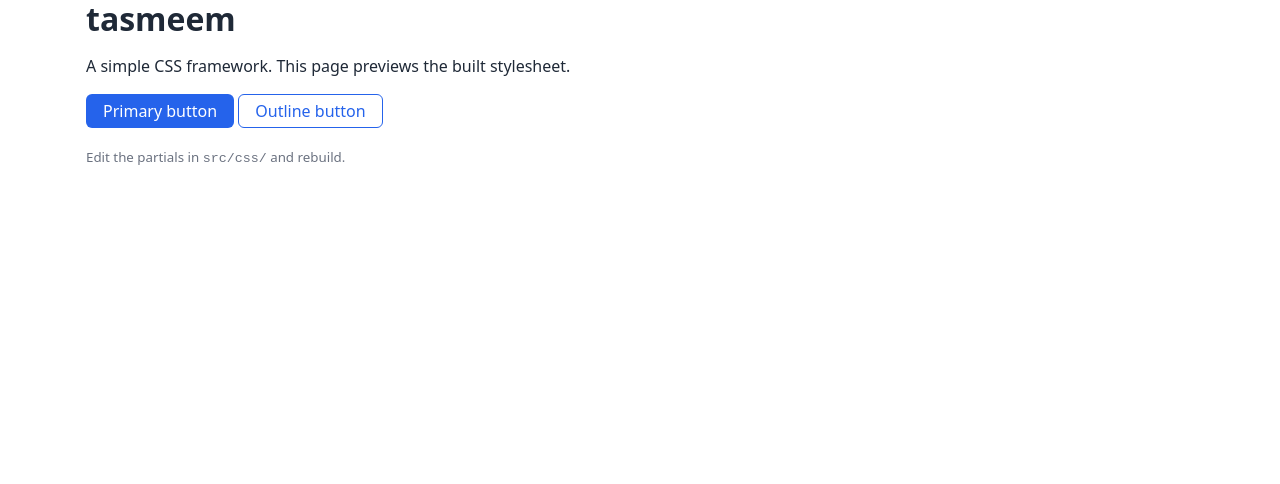
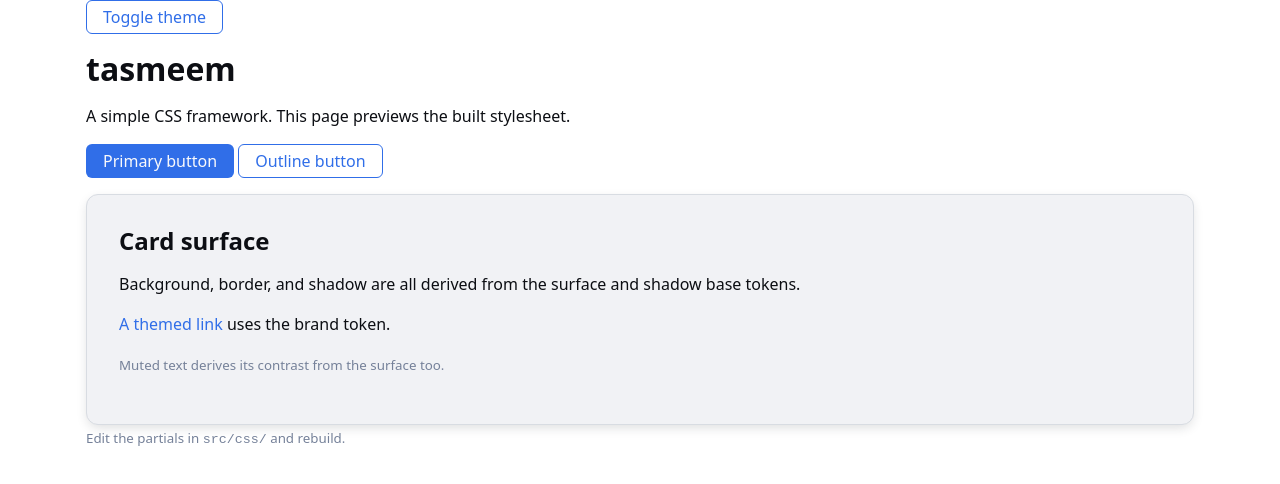
Before and after one commit to omaralian/Tasmeem, a website built with webpack: page demo/index.html in a window 1280 px wide. Built offline with nearby package versions, Linux system fonts and the light colour scheme.

Commit message:
Implement design token system for CSS theming

```diff
--- a/demo/index.html
+++ b/demo/index.html
@@ -9,6 +9,12 @@
   </head>
   <body>
     <div class="container">
+      <p>
+        <button class="btn btn--outline" id="theme-toggle" type="button">
+          Toggle theme
+        </button>
+      </p>
+
       <h1>tasmeem</h1>
       <p>A simple CSS framework. This page previews the built stylesheet.</p>
 
@@ -17,7 +23,50 @@
         <button class="btn btn--outline">Outline button</button>
       </p>
 
+      <!-- Surfaces, borders, radius and shadows all derive from the base
+           tokens, so this card re-themes itself when you toggle. -->
+      <div
+        style="
+          background: var(--card-bg);
+          border: 1px solid var(--card-border);
+          border-radius: var(--card-radius);
+          box-shadow: var(--card-shadow);
+          padding: var(--card-padding);
+        "
+      >
+        <h2>Card surface</h2>
+        <p>
+          Background, border, and shadow are all derived from the surface and
+          shadow base tokens.
+        </p>
+        <p><a href="#">A themed link</a> uses the brand token.</p>
+        <p><small>Muted text derives its contrast from the surface too.</small></p>
+      </div>
+
       <p><small>Edit the partials in <code>src/css/</code> and rebuild.</small></p>
     </div>
+
+    <script>
+      (function () {
+        var root = document.documentElement;
+        var saved = localStorage.getItem("theme");
+        if (saved) root.setAttribute("data-theme", saved);
+
+        document
+          .getElementById("theme-toggle")
+          .addEventListener("click", function () {
+            var current = root.getAttribute("data-theme");
+            // Fall back to the OS preference when nothing is set yet.
+            if (!current) {
+              current = window.matchMedia("(prefers-color-scheme: dark)").matches
+                ? "dark"
+                : "light";
+            }
+            var next = current === "dark" ? "light" : "dark";
+            root.setAttribute("data-theme", next);
+            localStorage.setItem("theme", next);
+          });
+      })();
+    </script>
   </body>
 </html>
--- /dev/null
+++ b/src/css/base/component-tokens.css
@@ -0,0 +1,41 @@
+/*
+ * COMPONENT TOKENS — per-component aliases of the semantic tokens.
+ *
+ * Components reference these (never raw colors or semantic tokens directly),
+ * so a component can be retargeted here without touching its stylesheet.
+ */
+:root {
+  /* Button */
+  --button-bg:            var(--color-primary);
+  --button-bg-hover:      var(--color-primary-hover);
+  --button-bg-active:     var(--color-primary-active);
+  --button-color:         var(--color-on-primary);
+  --button-padding-y:     var(--space-sm);
+  --button-padding-x:     var(--space-md);
+  --button-radius:        var(--radius-md);
+  --button-border-width:  var(--border-width);
+  --button-font-weight:   500;
+  --button-line-height:   var(--line-height-none);
+  --button-transition:    var(--transition-colors);
+  --button-outline-color: var(--color-primary);
+
+  /* Link */
+  --link-color:       var(--color-primary);
+  --link-color-hover: var(--color-primary-hover);
+
+  /* Focus ring */
+  --focus-ring-color:  hsl(var(--brand-hue) var(--brand-saturation) var(--brand-lightness) / 0.5);
+  --focus-ring-width:  3px;
+  --focus-ring-offset: 2px;
+
+  /* Container */
+  --container-max:     1140px;
+  --container-padding: var(--space-md);
+
+  /* Surface / card (demo + future components) */
+  --card-bg:      var(--color-surface);
+  --card-border:  var(--color-border);
+  --card-radius:  var(--radius-lg);
+  --card-shadow:  var(--shadow-md);
+  --card-padding: var(--space-lg);
+}
--- a/src/css/base/reset.css
+++ b/src/css/base/reset.css
@@ -27,3 +27,8 @@ select,
 textarea {
   font: inherit;
 }
+
+:focus-visible {
+  outline: var(--focus-ring-width) solid var(--focus-ring-color);
+  outline-offset: var(--focus-ring-offset);
+}
--- /dev/null
+++ b/src/css/base/semantic.css
@@ -0,0 +1,74 @@
+/*
+ * SEMANTIC TOKENS — derived from the base tokens in tokens.css.
+ *
+ * Don't edit these directly; change the base tokens instead. Colors are
+ * expressed as HSL channels so variants come from calc() on lightness/
+ * saturation, and surface-based tokens (text/muted/border) auto-invert when
+ * --surface-lightness flips between light and dark themes.
+ */
+:root {
+  /* Brand / primary */
+  --color-primary:        hsl(var(--brand-hue) var(--brand-saturation) var(--brand-lightness));
+  --color-primary-hover:  hsl(var(--brand-hue) var(--brand-saturation) calc(var(--brand-lightness) - 8%));
+  --color-primary-active: hsl(var(--brand-hue) var(--brand-saturation) calc(var(--brand-lightness) - 15%));
+  --color-primary-muted:  hsl(var(--brand-hue) calc(var(--brand-saturation) - 20%) calc(var(--brand-lightness) + 34%));
+  --color-on-primary:     hsl(var(--brand-hue) 25% 98%);
+
+  /* Surfaces / neutrals (auto-invert via --surface-lightness) */
+  --_text-lightness: clamp(0%, calc(96% - var(--surface-lightness) * 0.9), 100%);
+  --color-bg:      hsl(var(--surface-hue) var(--surface-saturation) var(--surface-lightness));
+  --color-surface: hsl(var(--surface-hue) var(--surface-saturation)
+                       calc(var(--surface-lightness) + (var(--_text-lightness) - var(--surface-lightness)) * 0.05));
+  --color-border:  hsl(var(--surface-hue) var(--surface-saturation)
+                       calc(var(--surface-lightness) + (var(--_text-lightness) - var(--surface-lightness)) * 0.14));
+  --color-text:    hsl(var(--surface-hue) calc(var(--surface-saturation) + 6%) var(--_text-lightness));
+  --color-muted:   hsl(var(--surface-hue) var(--surface-saturation)
+                       calc((var(--_text-lightness) + var(--surface-lightness)) / 2));
+
+  /* Spacing (existing sm/md/lg values preserved; extra steps added) */
+  --space-2xs: calc(0.25rem  * var(--spacing-scale));
+  --space-xs:  calc(0.375rem * var(--spacing-scale));
+  --space-sm:  calc(0.5rem   * var(--spacing-scale));
+  --space-md:  calc(1rem     * var(--spacing-scale));
+  --space-lg:  calc(2rem     * var(--spacing-scale));
+  --space-xl:  calc(3rem     * var(--spacing-scale));
+  --space-2xl: calc(4rem     * var(--spacing-scale));
+
+  /* Radius (--radius kept as an alias of --radius-md) */
+  --radius-sm:   calc(0.25rem  * var(--radius-scale));
+  --radius-md:   calc(0.375rem * var(--radius-scale));
+  --radius-lg:   calc(0.75rem  * var(--radius-scale));
+  --radius-full: 9999px;
+  --radius:      var(--radius-md);
+
+  /* Typography */
+  --font-size-sm:   calc(0.875rem * var(--font-scale));
+  --font-size-base: calc(1rem     * var(--font-scale));
+  --font-size-lg:   calc(1.25rem  * var(--font-scale));
+  --font-size-xl:   calc(1.5rem   * var(--font-scale));
+  --font-size-2xl:  calc(2rem     * var(--font-scale));
+  --line-height:       1.5;
+  --line-height-tight: 1.2;
+  --line-height-none:  1;
+
+  /* Borders */
+  --border-width:       1px;
+  --border-width-thick: 2px;
+
+  /* Motion (--motion-scale 0 => instant) */
+  --duration-fast: calc(150ms * var(--motion-scale));
+  --duration-base: calc(250ms * var(--motion-scale));
+  --duration-slow: calc(400ms * var(--motion-scale));
+  --ease-standard: cubic-bezier(0.4, 0, 0.2, 1);
+  --transition-colors:
+      color var(--duration-fast) var(--ease-standard),
+      background-color var(--duration-fast) var(--ease-standard),
+      border-color var(--duration-fast) var(--ease-standard),
+      box-shadow var(--duration-fast) var(--ease-standard);
+
+  /* Shadows (--shadow-strength 0 => invisible) */
+  --_shadow-channels: var(--surface-hue) calc(var(--surface-saturation) + 10%) 12%;
+  --shadow-sm: 0 1px 2px 0 hsl(var(--_shadow-channels) / calc(0.12 * var(--shadow-strength)));
+  --shadow-md: 0 4px 12px -2px hsl(var(--_shadow-channels) / calc(0.16 * var(--shadow-strength)));
+  --shadow-lg: 0 12px 28px -4px hsl(var(--_shadow-channels) / calc(0.20 * var(--shadow-strength)));
+}
--- /dev/null
+++ b/src/css/base/themes.css
@@ -0,0 +1,33 @@
+/*
+ * THEMES — override BASE tokens only; semantic/component tokens re-derive.
+ *
+ * Light is the default (defined in tokens.css). Dark is applied either
+ * automatically from the OS preference or manually via [data-theme] on a
+ * host element (typically <html>). The handful of values below are all that
+ * change between themes.
+ */
+
+/* Manual override. :root[data-theme="dark"] (0,2,0) beats base :root (0,1,0). */
+:root[data-theme="dark"] {
+  --brand-lightness: 62%;
+  --surface-saturation: 14%;
+  --surface-lightness: 12%;
+  --shadow-strength: 2.4;
+}
+
+/* Automatic dark, unless the page explicitly opted into light. */
+@media (prefers-color-scheme: dark) {
+  :root:not([data-theme="light"]) {
+    --brand-lightness: 62%;
+    --surface-saturation: 14%;
+    --surface-lightness: 12%;
+    --shadow-strength: 2.4;
+  }
+}
+
+/* Honor reduced-motion by zeroing the motion scale (disables all transitions). */
+@media (prefers-reduced-motion: reduce) {
+  :root {
+    --motion-scale: 0;
+  }
+}
--- /dev/null
+++ b/src/css/base/tokens.css
@@ -0,0 +1,31 @@
+/*
+ * BASE TOKENS — the design system seed.
+ *
+ * This is the only file you normally edit to theme the framework. Every
+ * semantic and component token is derived from these few values, so changing
+ * a handful here re-themes everything. See semantic.css for the derivations
+ * and themes.css for the light/dark overrides.
+ */
+:root {
+  /* Brand seed — drives all primary/accent colors. */
+  --brand-hue: 220;
+  --brand-saturation: 80%;
+  --brand-lightness: 55%;
+
+  /* Surface/neutral seed — drives backgrounds, borders, and text. */
+  --surface-hue: 220;
+  --surface-saturation: 15%;
+  --surface-lightness: 100%;
+
+  /* Unitless scale multipliers (1 = default). */
+  --font-scale: 1;
+  --spacing-scale: 1;
+  --radius-scale: 1;
+
+  /* Effects. */
+  --shadow-strength: 1;
+  --motion-scale: 1;
+
+  /* Typography primitive (a font stack isn't a derived scale). */
+  --font-sans: system-ui, -apple-system, "Segoe UI", Roboto, sans-serif;
+}
--- a/src/css/base/typography.css
+++ b/src/css/base/typography.css
@@ -13,7 +13,7 @@ h3,
 h4,
 h5,
 h6 {
-  line-height: 1.2;
+  line-height: var(--line-height-tight);
   margin-bottom: var(--space-md);
 }
 
@@ -22,11 +22,12 @@ p {
 }
 
 a {
-  color: var(--color-primary);
+  color: var(--link-color);
   text-decoration: none;
 }
 
 a:hover {
+  color: var(--link-color-hover);
   text-decoration: underline;
 }
 
--- a/src/css/base/variables.css
+++ /dev/null
@@ -1,24 +0,0 @@
-/* Design tokens — override these :root variables to theme the framework. */
-:root {
-  /* Colors */
-  --color-primary: #2563eb;
-  --color-primary-hover: #1d4ed8;
-  --color-text: #1f2937;
-  --color-muted: #6b7280;
-  --color-bg: #ffffff;
-  --color-border: #e5e7eb;
-
-  /* Typography */
-  --font-sans: system-ui, -apple-system, "Segoe UI", Roboto, sans-serif;
-  --font-size-base: 16px;
-  --line-height: 1.5;
-
-  /* Spacing */
-  --space-sm: 0.5rem;
-  --space-md: 1rem;
-  --space-lg: 2rem;
-
-  /* Layout */
-  --container-max: 1140px;
-  --radius: 0.375rem;
-}
--- a/src/css/components/button.css
+++ b/src/css/components/button.css
@@ -1,29 +1,33 @@
 /* Button component. */
 .btn {
   display: inline-block;
-  padding: var(--space-sm) var(--space-md);
-  border: 1px solid transparent;
-  border-radius: var(--radius);
-  background-color: var(--color-primary);
-  color: #fff;
-  font-weight: 500;
-  line-height: 1;
+  padding: var(--button-padding-y) var(--button-padding-x);
+  border: var(--button-border-width) solid transparent;
+  border-radius: var(--button-radius);
+  background-color: var(--button-bg);
+  color: var(--button-color);
+  font-weight: var(--button-font-weight);
+  line-height: var(--button-line-height);
   cursor: pointer;
-  transition: background-color 0.15s ease;
+  transition: var(--button-transition);
 }
 
 .btn:hover {
-  background-color: var(--color-primary-hover);
+  background-color: var(--button-bg-hover);
   text-decoration: none;
+}
+
+.btn:active {
+  background-color: var(--button-bg-active);
 }
 
 .btn--outline {
   background-color: transparent;
-  border-color: var(--color-primary);
-  color: var(--color-primary);
+  border-color: var(--button-outline-color);
+  color: var(--button-outline-color);
 }
 
 .btn--outline:hover {
-  background-color: var(--color-primary);
-  color: #fff;
+  background-color: var(--button-outline-color);
+  color: var(--button-color);
 }
--- a/src/css/index.css
+++ b/src/css/index.css
@@ -3,8 +3,13 @@
  * Single source of truth: every partial is imported here in cascade order.
  */
 
+/* Tokens (design system) */
+@import './base/tokens.css';            /* 1. base seed */
+@import './base/semantic.css';          /* 2. derived from base */
+@import './base/component-tokens.css';  /* 3. per-component aliases */
+@import './base/themes.css';            /* 4. light/dark overrides */
+
 /* Base */
-@import './base/variables.css';
 @import './base/reset.css';
 @import './base/typography.css';
 
--- a/src/css/layout/container.css
+++ b/src/css/layout/container.css
@@ -3,5 +3,5 @@
   width: 100%;
   max-width: var(--container-max);
   margin-inline: auto;
-  padding-inline: var(--space-md);
+  padding-inline: var(--container-padding);
 }
```
Also changed, not shown: CLAUDE.md (added, +51 -0 lines), README.md.
